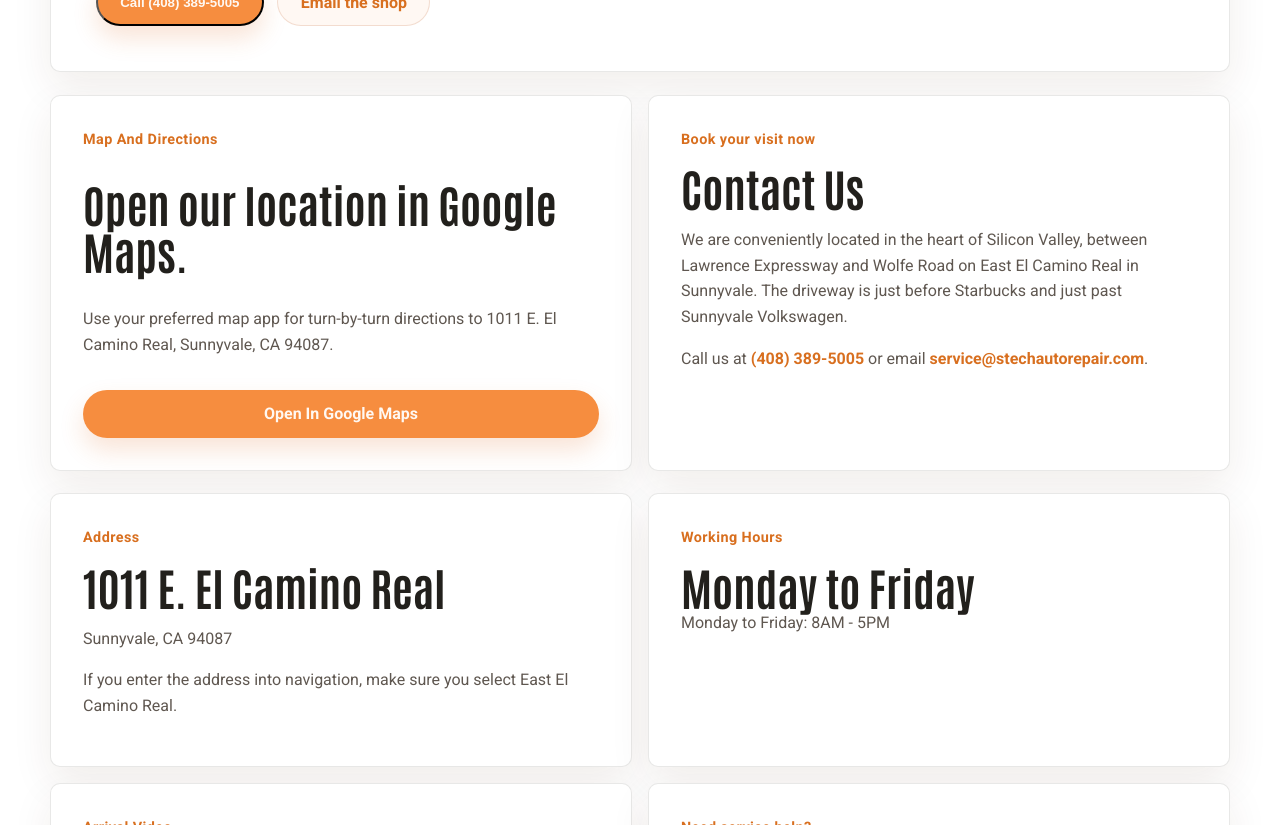
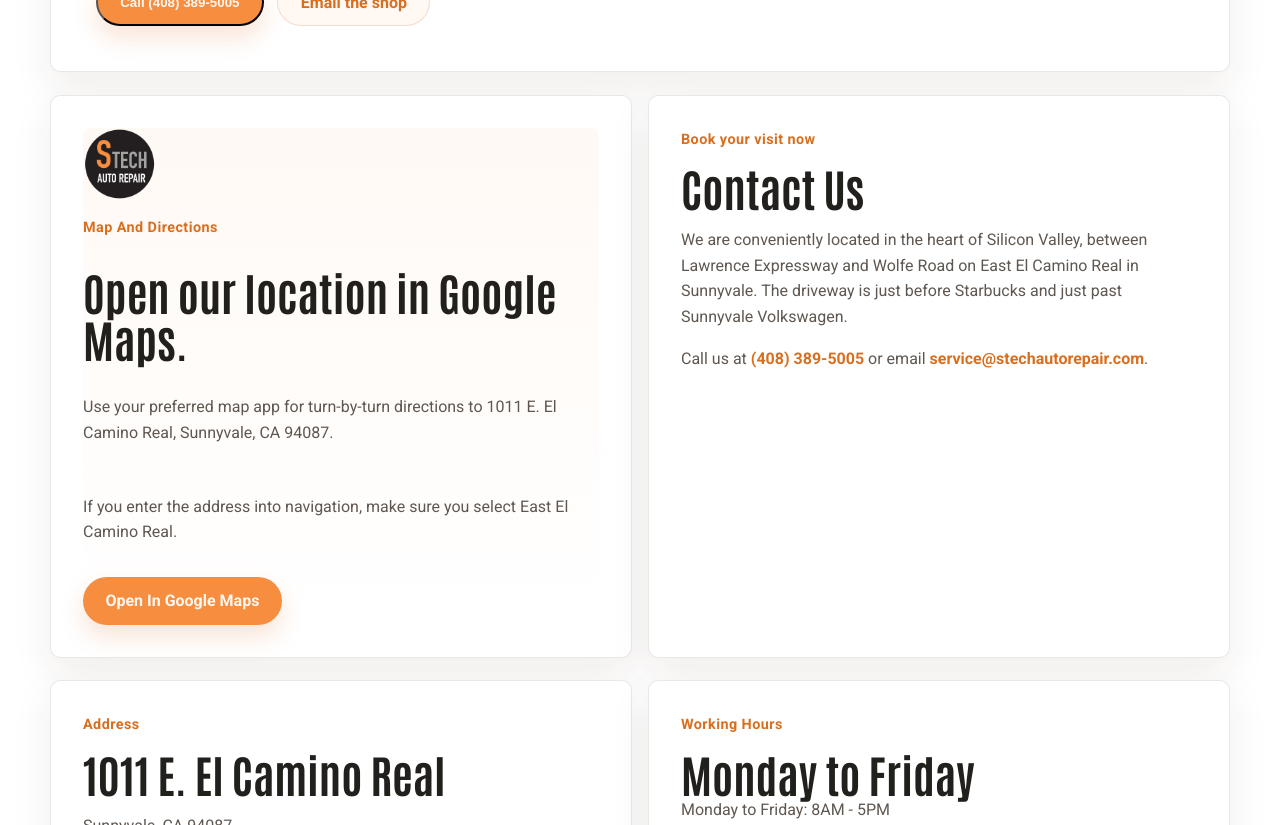
Before and after one commit to DietmarSZ/stechherman, a Next.js app: page /contact in a window 1280 px wide. Shown: the part 540-1365 px from the top of the page. Built offline with nearby package versions, Linux system fonts and the light colour scheme.

Commit message:
Fill out directions panel on contact page

```diff
--- a/src/app/contact/page.tsx
+++ b/src/app/contact/page.tsx
@@ -1,3 +1,4 @@
+import Image from "next/image";
 import type { Metadata } from "next";
 import Link from "next/link";
 import { PhoneAction } from "@/components/phone-action";
@@ -41,12 +42,20 @@ export default function ContactPage() {
       <section className="find-us-grid">
         <article className="panel panel-large map-panel">
           <div className="map-card">
+            <Image
+              src="/images/logo-round.png"
+              alt="S-Tech Auto Repair round logo"
+              width={72}
+              height={72}
+              className="map-card-badge"
+            />
             <p className="eyebrow">Map And Directions</p>
             <h2>Open our location in Google Maps.</h2>
             <p>
               Use your preferred map app for turn-by-turn directions to {site.address.streetAddress},{" "}
               {site.address.addressLocality}, {site.address.addressRegion} {site.address.postalCode}.
             </p>
+            <p>{site.directionsNote}</p>
             <Link
               className="button button-primary"
               href="https://www.google.com/maps/search/?api=1&query=1011+E.+El+Camino+Real,+Sunnyvale,+CA+94087"
--- a/src/app/globals.css
+++ b/src/app/globals.css
@@ -674,7 +674,15 @@ span {
   display: grid;
   gap: 1rem;
   min-height: 100%;
-  align-content: start;
+  align-content: center;
+  justify-items: start;
+  background: linear-gradient(180deg, rgba(255, 138, 51, 0.05), rgba(255, 255, 255, 1));
+  border-radius: var(--radius-md);
+}
+
+.map-card-badge {
+  width: auto;
+  height: 72px;
 }
 
 .video-frame {
```
